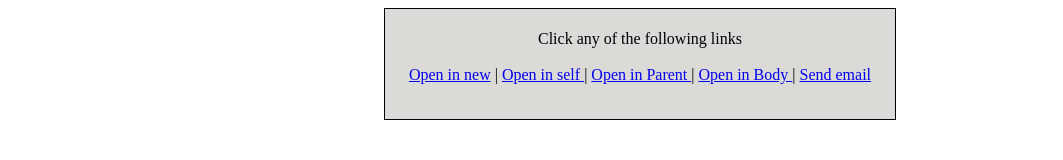
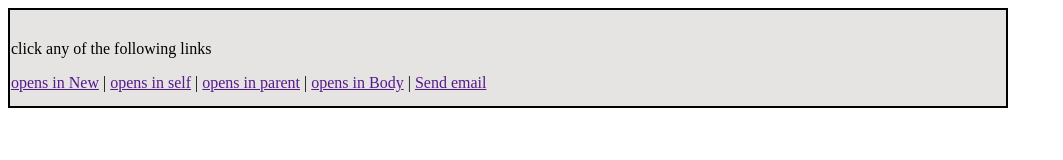
Before and after one commit to nikithasinde13/mern-tasks, a plain HTML site: page task3.html in a window 1280 px wide. Shown: the whole page, without its empty margins (0-1063 px from the left). Drawn offline with Linux system fonts and the light colour scheme.

Commit message:
Add files via upload

```diff
--- a/task3.html
+++ b/task3.html
@@ -1,32 +1,18 @@
 <!DOCTYPE html>
 <html lang="en">
-  <head>
-    <style>
-      .box {
-        margin: auto;
-        width: 500px;
-        height: 100px;
-        padding: 5px;
-        border: 1px solid black;
-        background-color: #dcdad6;
-      }
-    </style>
-    <meta charset="UTF-8" />
-    <meta name="viewport" content="width=device-width, initial-scale=1.0" />
-    <title>task3</title>
-  </head>
-  <body>
-    <div class="box" align="center">
-      <p>
-        Click any of the following links
-        <br />
-        <br />
-        <a href="https://www.linkedin.com" target="_blank">Open in new</a> |
-        <a href="https://www.twitter.com" target="_self">Open in self </a>|
-        <a href="https://www.instagram.com" target="_parent">Open in Parent </a
-        >| <a href="https://www.facebook.com" target="_body">Open in Body </a>|
-        <a href="mailto:nikhitha.21bce7016@vitapstudent.ac.in">Send email </a>
-      </p>
-    </div>
-  </body>
+<head>
+    <meta charset="UTF-8">
+    <meta name="viewport" content="width=device-width, initial-scale=1.0">
+    <title>Document</title>
+</head>
+<body>
+    <table
+        border="1" height="100" width="1000" bordercolor="black"  cellpadding="1" cellspacing="0">
+        <tr>
+            <td bgcolor="#E5E4E2"><p>click any of the following links</p>
+            <a href="">opens in New</a> | <a href="">opens in self</a> | <a href="">opens in parent</a> | <a href="">opens in Body</a> | <a href="">Send email</a>
+            </td>
+        </tr>
+    </table>
+</body>
 </html>
```
